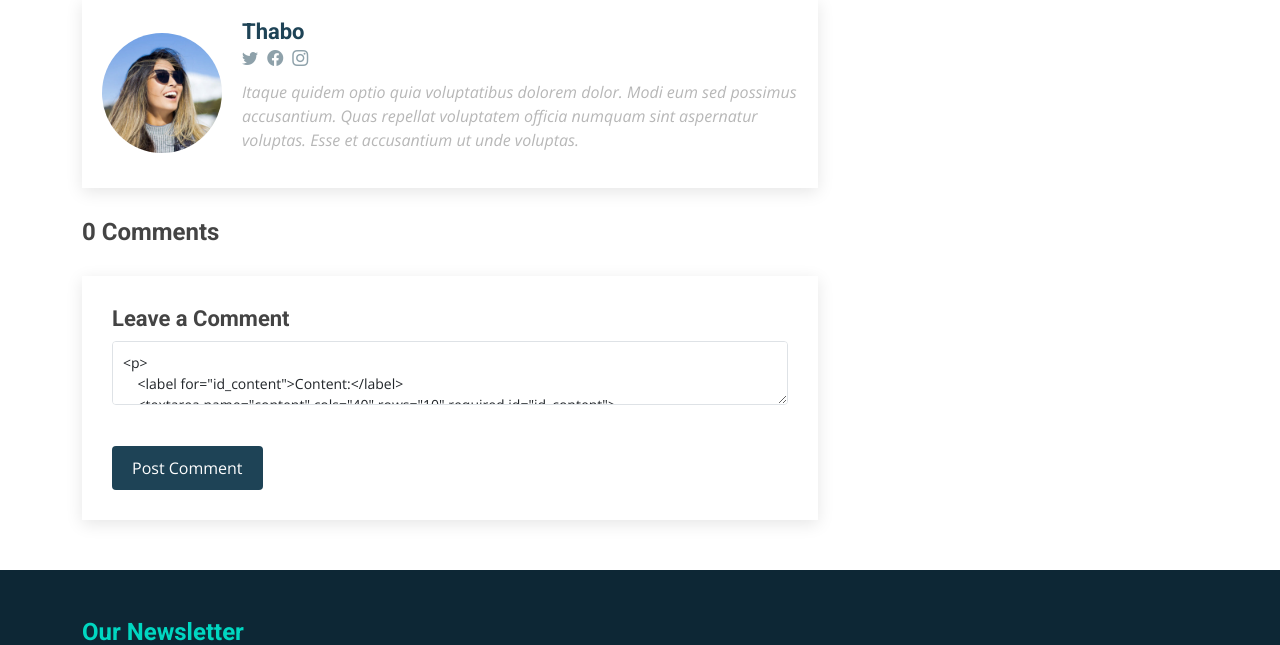
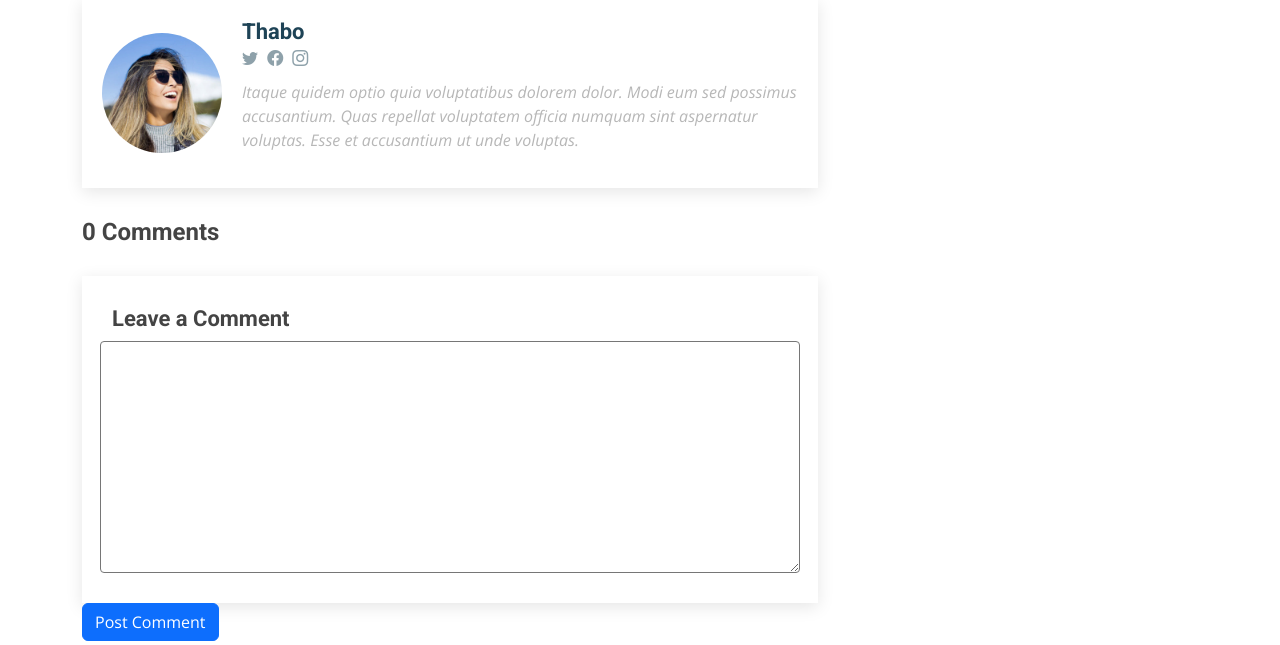
Before and after one commit to thomasmbatha/Tash-Thabs, a Django app: page /blog/11/ in a window 1280 px wide. Shown: the part 1681-2326 px from the top of the page. Run offline with Django 4.2, Linux system fonts and the light colour scheme; a user stored in the database is signed in; data comes from the database, SQL or seed files in the repository; both versions use the stored data as it was after the commit; some libraries are stand-ins or nearby versions.

Commit message:
comments section

```diff
--- a/blog/templates/blog/blog_post.html
+++ b/blog/templates/blog/blog_post.html
@@ -149,24 +149,24 @@
             <div class="reply-form">
               <h4>Leave a Comment</h4>
               {% if request.user.is_authenticated %}
-              <form method="post" action="{% url 'add_comment' object.id %}">
-                {% csrf_token %}
-                {% comment %} <div class="row">
-                  <div class="col-md-6 form-group">
-                    <input name="name" type="text" class="form-control" placeholder="Your Name*">
+                <form method="post" action="{% url 'add_comment' object.id %}">
+                  {% csrf_token %}
+                  <div class="row">
+                    {% for field in comment_form %}
+                        {% if field.name == 'comment' %}
+                      <div class="col form-group">
+                          <textarea name="{{ field.name }}" class="form-control" placeholder="Your Comment*" rows="4">{{ field.value }}</textarea>
+                        {% else %}
+                          {{ field }}
+                        {% endif %}
+                      </div>
+                    {% endfor %}
                   </div>
-                  <div class="col-md-6 form-group">
-                    <input name="email" type="text" class="form-control" placeholder="Your Email*">
-                  </div>
-                </div> {% endcomment %}
-                <div class="row">
-                  <div class="col form-group">
-                    <textarea name="comment" class="form-control" placeholder="Your Comment*">{{ comment_form.as_p }}</textarea>
-                  </div>
-                </div>
-                <button type="submit" class="btn btn-primary">Post Comment</button>
-              </form>
+                  <button type="submit" class="btn btn-primary">Post Comment</button>
+                </form>
               {% endif %}
+
+
 
 
             </div>
```
Also changed, not shown: db.sqlite3.
